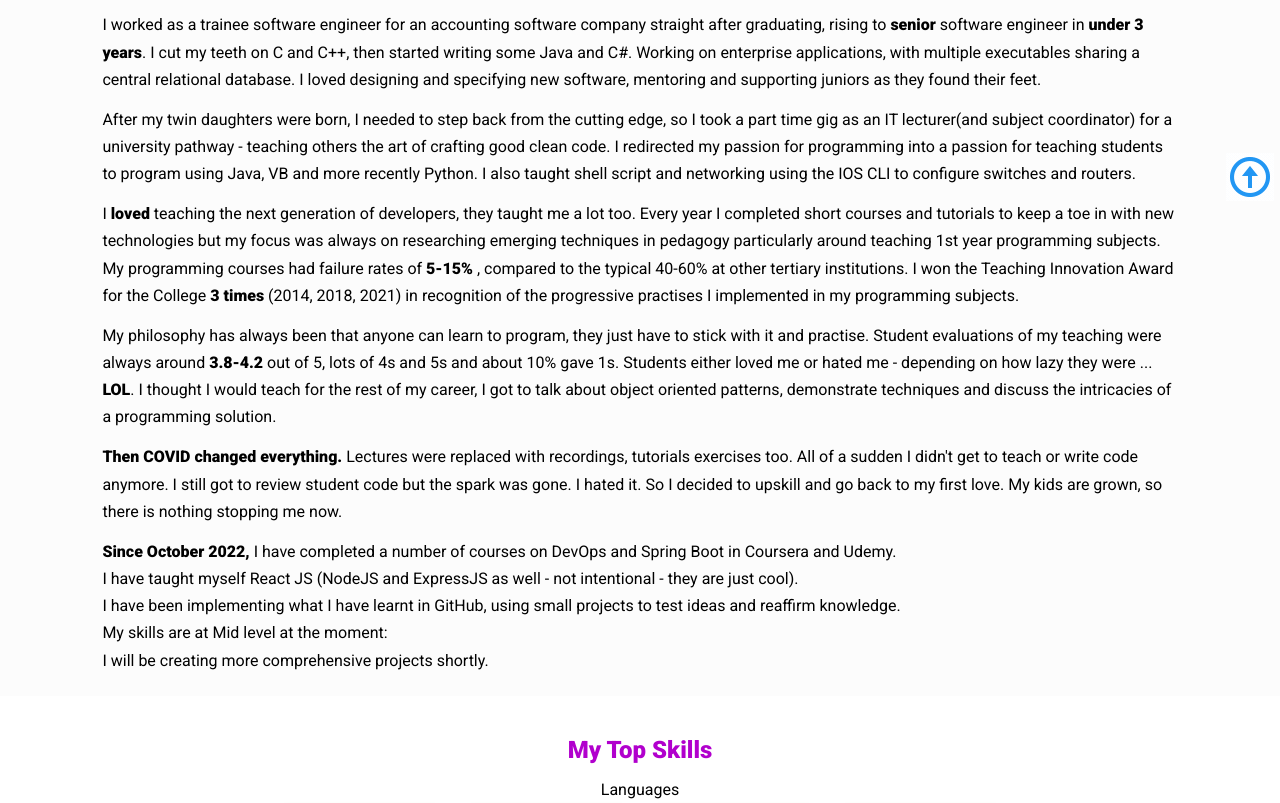
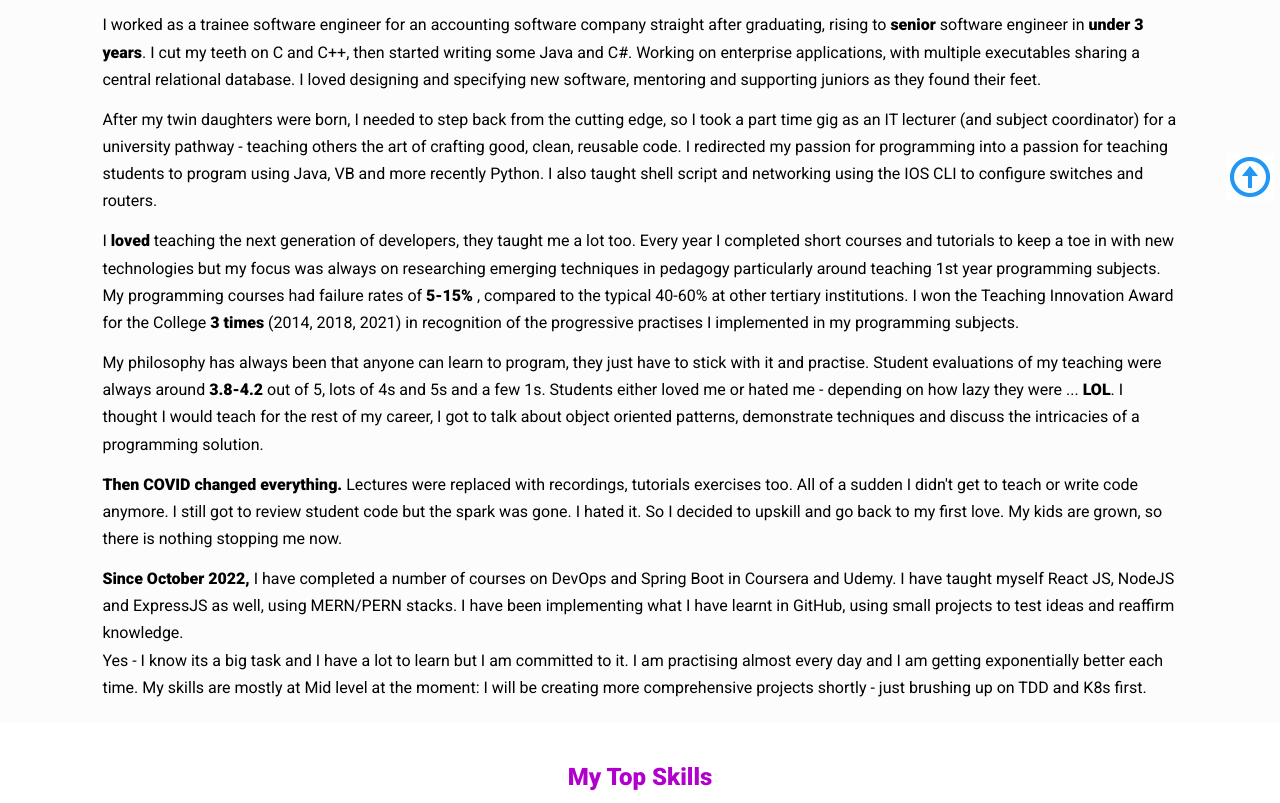
Before and after one commit to tlquick/portfolio, a plain HTML site: page index.html in a window 1280 px wide. Shown: the part 571-1374 px from the top of the page. Drawn offline with nearby package versions, Linux system fonts and the light colour scheme.

Commit message:
edit about me text

```diff
--- a/index.html
+++ b/index.html
@@ -67,7 +67,7 @@
           I loved designing and specifying new software, mentoring and supporting juniors as they found their feet.
         </p>
         <p>
-          After my twin daughters were born, I needed to step back from the cutting edge, so I took a part time gig as an IT lecturer(and subject coordinator) for a university pathway - teaching others the art of crafting good clean code.
+          After my twin daughters were born, I needed to step back from the cutting edge, so I took a part time gig as an IT lecturer (and subject coordinator) for a university pathway - teaching others the art of crafting good, clean, reusable code.
           I redirected my passion for programming into a passion for teaching students to program using Java, VB and more recently Python. I also taught shell script and networking using the IOS CLI to configure switches and routers.
         </p>
         <p>
@@ -77,7 +77,7 @@
         </p>
         <p>
             My philosophy has always been that anyone can learn to program, they just have to stick with it and practise.
-            Student evaluations of my teaching were always around <b>3.8-4.2</b> out of 5, lots of 4s and 5s and about 10% gave 1s. Students either loved me or hated me - depending on how lazy they were ... <b>LOL</b>.
+            Student evaluations of my teaching were always around <b>3.8-4.2</b> out of 5, lots of 4s and 5s and a few 1s. Students either loved me or hated me - depending on how lazy they were ... <b>LOL</b>.
             I thought I would teach for the rest of my career, I got to talk about object oriented patterns, demonstrate techniques and discuss the intricacies of a programming solution.
         </p>
         <p>
@@ -85,11 +85,11 @@
           I hated it. So I decided to upskill and go back to my first love. My kids are grown, so there is nothing stopping me now.
         </p>
         <p>
-            <b> Since October 2022, </b> I have completed a number of courses on DevOps and Spring Boot in Coursera and Udemy. <br>
-            I have taught myself React JS (NodeJS and ExpressJS as well - not intentional - they are just cool). <br>
+            <b> Since October 2022, </b> I have completed a number of courses on DevOps and Spring Boot in Coursera and Udemy.
+            I have taught myself React JS, NodeJS and ExpressJS as well, using MERN/PERN stacks.
             I have been implementing what I have learnt in GitHub, using small projects to test ideas and reaffirm knowledge. <br>
-            My skills are at Mid level at the moment: <br>
-            I will be creating more comprehensive projects shortly.
+            Yes - I know its a big task and I have a lot to learn but I am committed to it. I am practising almost every day and I am getting exponentially better each time.
+            My skills are mostly at Mid level at the moment: I will be creating more comprehensive projects shortly - just brushing up on TDD and K8s first.
         </p>
       </section>
     <!-- Skills section -->
```
